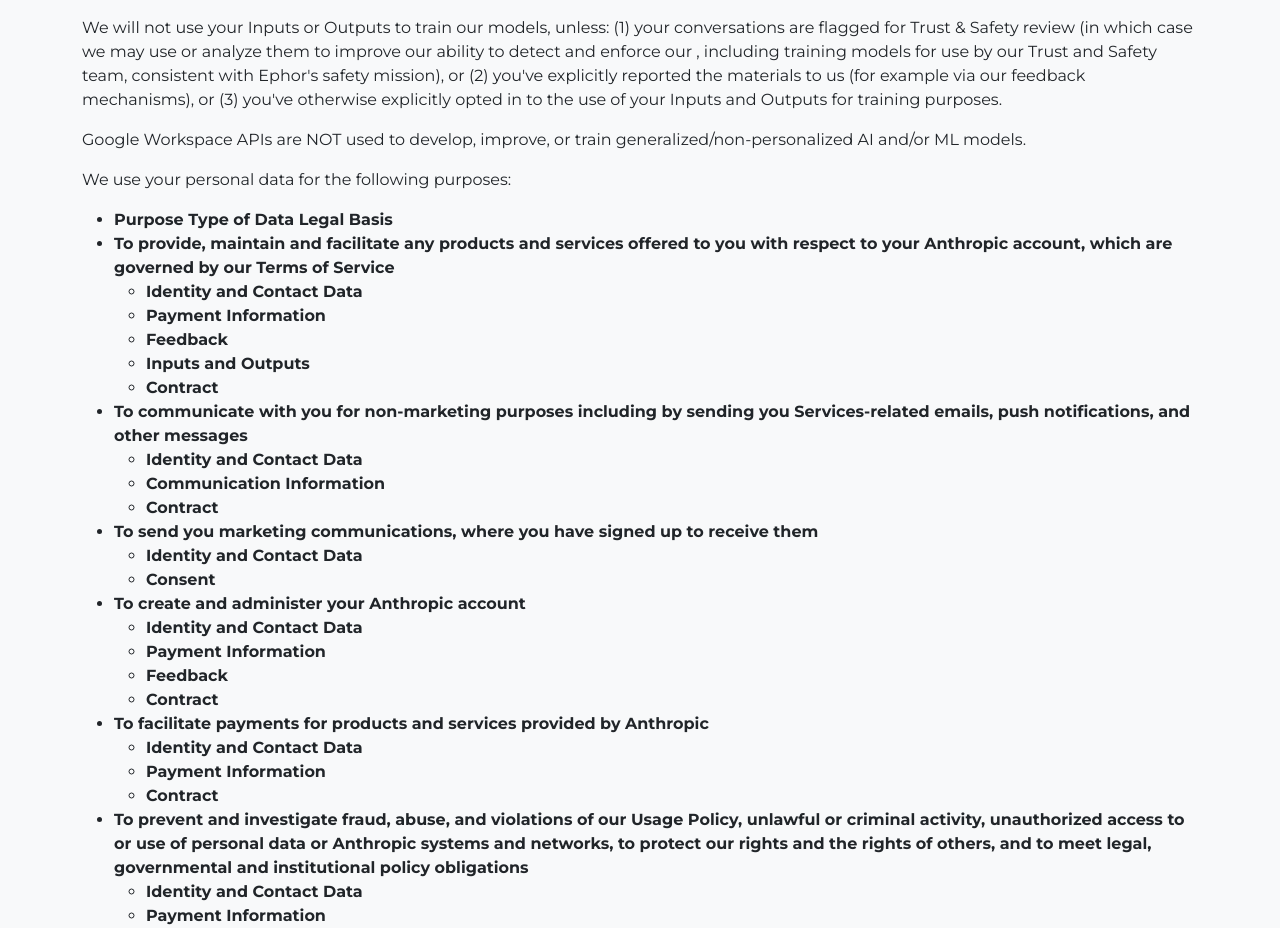
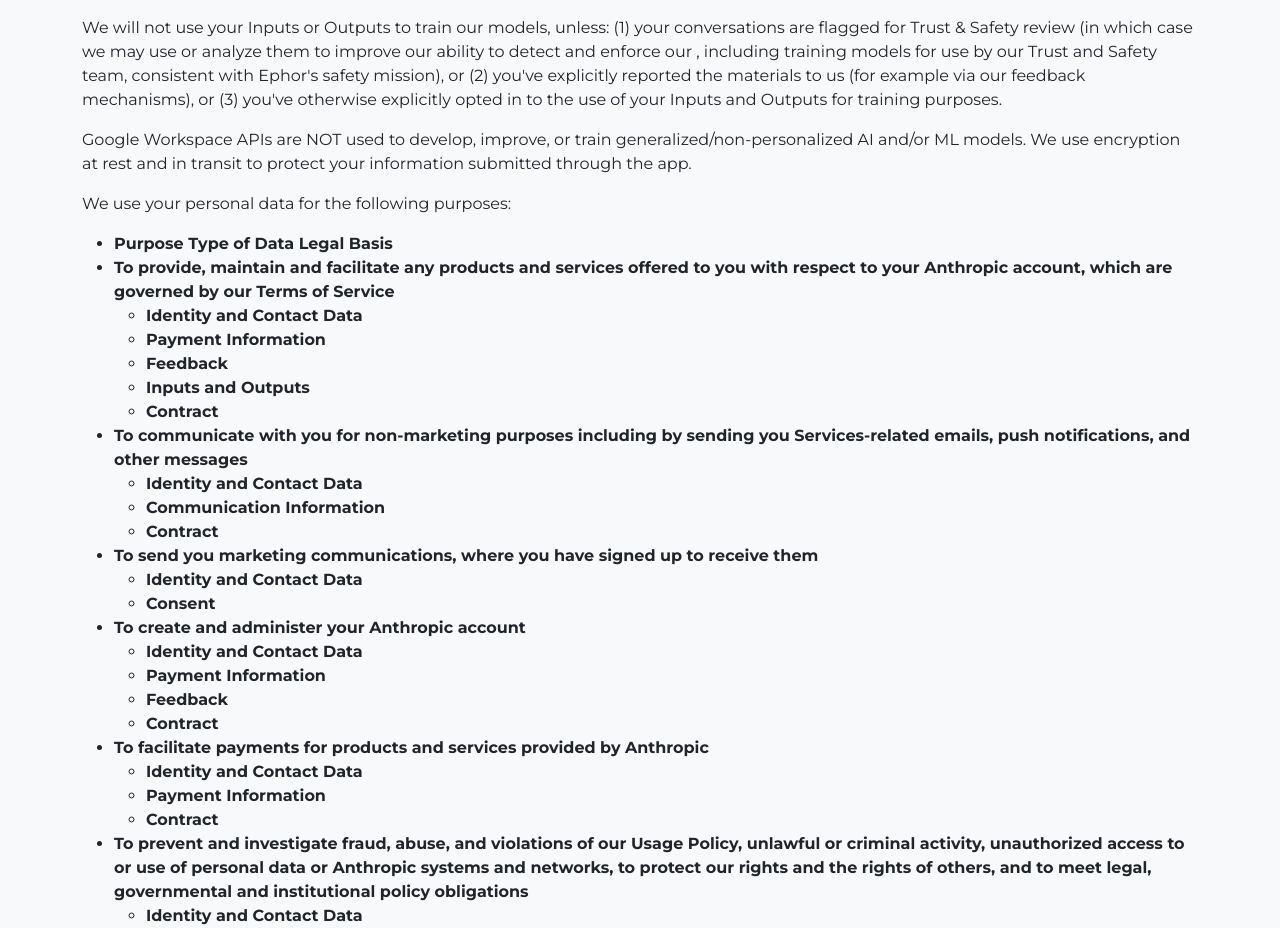
Before and after one commit to sghahary-trilogy/Ephor-Marketing-oAuth, a plain HTML site: page ephor-privacy-policy.html in a window 1280 px wide. Shown: the part 2368-3296 px from the top of the page. Drawn offline with Linux system fonts and the light colour scheme.

Commit message:
privacy policy updates

```diff
--- a/ephor-privacy-policy.html
+++ b/ephor-privacy-policy.html
@@ -152,7 +152,7 @@
 
                         <p>We will not use your Inputs or Outputs to train our models, unless: (1) your conversations are flagged for Trust &amp; Safety review (in which case we may use or analyze them to improve our ability to detect and enforce our , including training models for use by our Trust and Safety team, consistent with Ephor's safety mission), or (2) you've explicitly reported the materials to us (for example via our feedback mechanisms), or (3) you've otherwise explicitly opted in to the use of your Inputs and Outputs for training purposes.</p>
 
-                        <p>Google Workspace APIs are NOT used to develop, improve, or train generalized/non-personalized AI and/or ML models.</p>
+                        <p>Google Workspace APIs are NOT used to develop, improve, or train generalized/non-personalized AI and/or ML models. We use encryption at rest and in transit to protect your information submitted through the app.</p>
 
                         <p>We use your personal data for the following purposes:</p>
 
```
